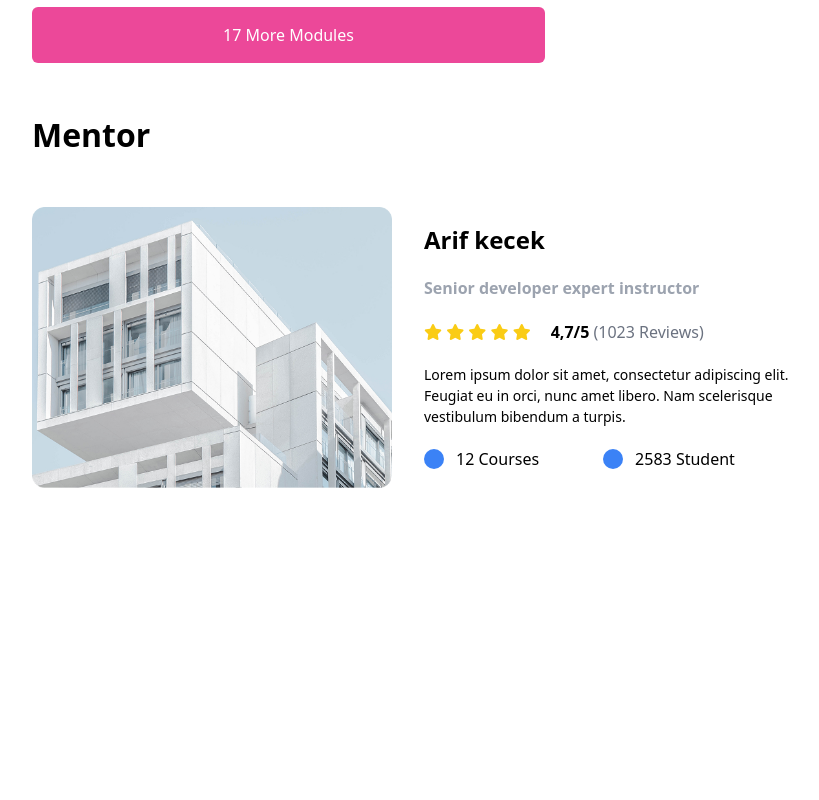
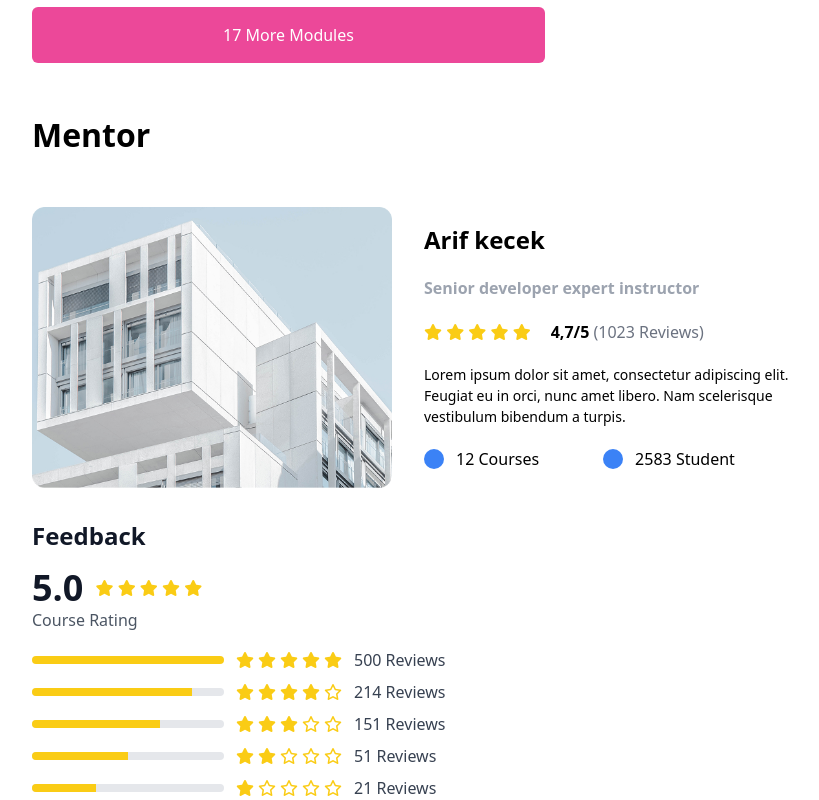
Before and after one commit to MarkMaximus/SuperProject, a website: page src/majid.html in a window 1280 px wide. Shown: the part 2647-3447 px from the top of the page, without its empty margins (8-827 px from the left). Before the commit the page ends 3135 px from the top, so only its background shows below. Drawn offline with nearby package versions, Linux system fonts and the light colour scheme; files that its build step writes are made by us from their sources.

Commit message:
sec6 by majid

```diff
--- a/src/majid.html
+++ b/src/majid.html
@@ -281,7 +281,68 @@
     </article>
     </section>
 
+    <section class="max-w-2xl  mt-8   ">
+        <h2 class="text-2xl font-bold text-gray-900">Feedback</h2>
+        <div class="flex items-center mt-4">
+            <span class="text-4xl font-bold text-gray-900">5.0</span>
+            <div class="ml-3 text-yellow-400">
+                <i class="fas fa-star"></i>
+                <i class="fas fa-star"></i>
+                <i class="fas fa-star"></i>
+                <i class="fas fa-star"></i>
+                <i class="fas fa-star"></i>
+            </div>
+        </div>
+        <p class="text-gray-600">Course Rating</p>
 
+        <div class="mt-4 space-y-2">
+            <div class="flex items-center space-x-3">
+                <div class="w-48 h-2 bg-gray-200 rounded-full overflow-hidden">
+                    <div class="h-full bg-yellow-400 w-6/6"></div>
+                </div>
+                <div class="text-yellow-400 flex space-x-1">
+                    <i class="fas fa-star"></i><i class="fas fa-star"></i><i class="fas fa-star"></i><i class="fas fa-star"></i><i class="fas fa-star"></i>
+                </div>
+                <span class="text-gray-700">500 Reviews</span>
+            </div>
+            <div class="flex items-center space-x-3">
+                <div class="w-48 h-2 bg-gray-200 rounded-full overflow-hidden">
+                    <div class="h-full bg-yellow-400 w-5/6"></div>
+                </div>
+                <div class="text-yellow-400 flex space-x-1">
+                    <i class="fas fa-star"></i><i class="fas fa-star"></i><i class="fas fa-star"></i><i class="fas fa-star"></i><i class="far fa-star"></i>
+                </div>
+                <span class="text-gray-700">214 Reviews</span>
+            </div>
+            <div class="flex items-center space-x-3">
+                <div class="w-48 h-2 bg-gray-200 rounded-full overflow-hidden">
+                    <div class="h-full bg-yellow-400 w-4/6"></div>
+                </div>
+                <div class="text-yellow-400 flex space-x-1">
+                    <i class="fas fa-star"></i><i class="fas fa-star"></i><i class="fas fa-star"></i><i class="far fa-star"></i><i class="far fa-star"></i>
+                </div>
+                <span class="text-gray-700">151 Reviews</span>
+            </div>
+            <div class="flex items-center space-x-3">
+                <div class="w-48 h-2 bg-gray-200 rounded-full overflow-hidden">
+                    <div class="h-full bg-yellow-400 w-3/6"></div>
+                </div>
+                <div class="text-yellow-400 flex space-x-1">
+                    <i class="fas fa-star"></i><i class="fas fa-star"></i><i class="far fa-star"></i><i class="far fa-star"></i><i class="far fa-star"></i>
+                </div>
+                <span class="text-gray-700">51 Reviews</span>
+            </div>
+            <div class="flex items-center space-x-3">
+                <div class="w-48 h-2 bg-gray-200 rounded-full overflow-hidden">
+                    <div class="h-full bg-yellow-400 w-2/6"></div>
+                </div>
+                <div class="text-yellow-400 flex space-x-1">
+                    <i class="fas fa-star"></i><i class="far fa-star"></i><i class="far fa-star"></i><i class="far fa-star"></i><i class="far fa-star"></i>
+                </div>
+                <span class="text-gray-700">21 Reviews</span>
+            </div>
+        </div>
+    </section>
 </body>
 </html>
 <!-- npx tailwindcss -i ./src/input.css -o ./src/output.css --watch -->
```
